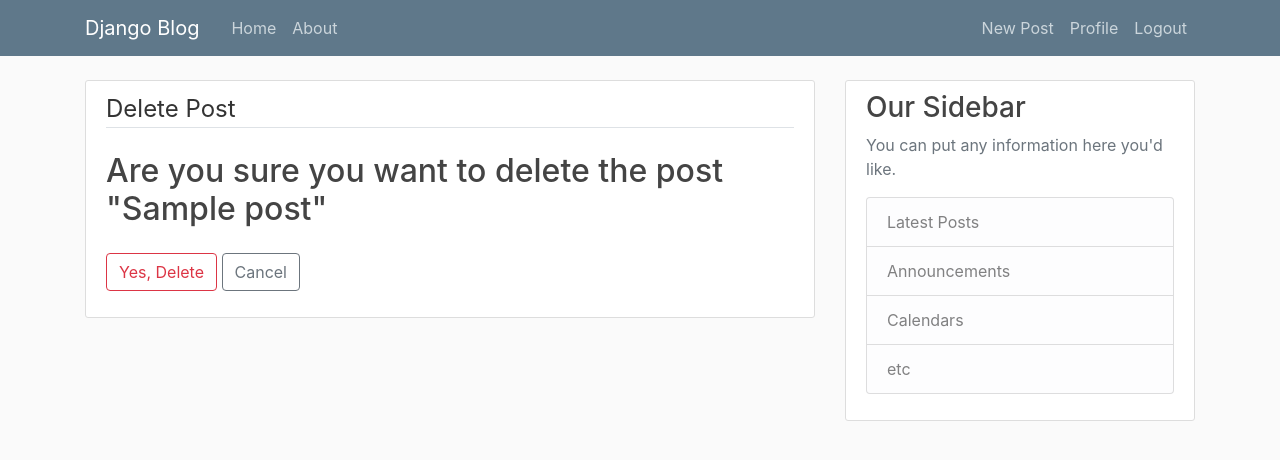
After one commit to AsherKingpin/django-blog-learning, a Django app: page /post/1/delete/ in a window 1280 px wide. The commit adds this page. Shown: the top 460 px of the page. Run offline with Django 5.2, Linux system fonts and the light colour scheme; a user stored in the database is signed in; tables that the repository leaves empty hold one stand-in row (values such as "Sample post").

Commit message:
Created a Delete, Update and Create functionality

```diff
--- a/blog/models.py
+++ b/blog/models.py
@@ -1,6 +1,7 @@
 from django.db import models
 from django.utils import timezone
 from django.contrib.auth.models import User
+from django.urls import reverse
 
 class Post(models.Model):
     title = models.CharField(max_length=100)
@@ -10,3 +11,6 @@ class Post(models.Model):
 
     def __str__(self):
         return self.title
+
+    def get_absolute_url(self):
+        return reverse('post-detail', kwargs = {'pk': self.pk})
--- a/blog/templates/blog/base.html
+++ b/blog/templates/blog/base.html
@@ -31,8 +31,9 @@
             <!-- Navbar Right Side -->
             <div class="navbar-nav">
             {%if user.is_authenticated%}
+            <a class="nav-item nav-link" href="{% url 'post-create'%}">New Post</a>
             <a class="nav-item nav-link" href="{% url 'profile' %}">Profile</a>
-              <a class="nav-item nav-link" href="{% url 'logout' %}">Logout</a>
+            <a class="nav-item nav-link" href="{% url 'logout' %}">Logout</a>
             {% else %}
               <a class="nav-item nav-link" href="{% url 'login' %}">Login</a>
               <a class="nav-item nav-link" href="{% url 'register'%}">Register</a>
--- a/blog/templates/blog/home.html
+++ b/blog/templates/blog/home.html
@@ -8,7 +8,7 @@
                 <a class="mr-2" href="#">{{ post.author }}</a>
                 <small class="text-muted">{{ post.date_posted|date:"F d, Y" }}</small>
             </div>
-            <h2><a class="article-title" href="#">{{ post.title }}</a></h2>
+            <h2><a class="article-title" href="{% url 'post-detail' post.id %}">{{ post.title }}</a></h2>
             <p class="article-content">{{ post.content }}</p>
         </div>
         </article>
--- /dev/null
+++ b/blog/templates/blog/post_confirm_delete.html
@@ -0,0 +1,16 @@
+{% extends "blog/base.html" %}
+{% block content %}
+    <div class="content-section">
+        <form method="POST">
+            {% csrf_token %}
+            <fieldset class="form-group">
+                <legend class="border-bottom mb-4">Delete Post</legend>
+                <h2>Are you sure you want to delete the post "{{ object.title }}"</h2>
+            </fieldset>
+            <div class="form-group">
+                <button class="btn btn-outline-danger" type="submit">Yes, Delete</button>
+                <a class="btn btn-outline-secondary" href="{% url 'post-detail' object.id %}">Cancel</a>
+            </div>
+        </form>
+    </div>
+{% endblock content %}
--- a/blog/urls.py
+++ b/blog/urls.py
@@ -1,6 +1,12 @@
 from django.urls import path
+from .views import PostListView, PostDetailView, PostCreateView, PostDeleteView, PostUpdateView
 from . import views
 urlpatterns = [
-    path('', views.home, name = 'blog-home'),
+    path('', PostListView.as_view(), name = 'blog-home'),
+    path('post/<int:pk>/', PostDetailView.as_view(), name='post-detail'),
+    path('post/new/', PostCreateView.as_view(), name='post-create'),
+    path('post/<int:pk>/update/', PostUpdateView.as_view(), name='post-update'),
+    path('post/<int:pk>/delete/', PostDeleteView.as_view(), name='post-delete'),
     path('about/', views.about, name = 'blog-about'),
+
 ]
--- a/blog/views.py
+++ b/blog/views.py
@@ -1,4 +1,6 @@
 from django.shortcuts import render
+from django.contrib.auth.mixins import LoginRequiredMixin, UserPassesTestMixin
+from django.views.generic import ListView, DetailView, CreateView, UpdateView, DeleteView
 from .models import Post
 
 def home(request):
@@ -7,5 +9,53 @@ def home(request):
     }
     return render(request, 'blog/home.html', context)
 
+
+class PostListView(ListView):
+    model = Post
+    template_name = 'blog/home.html'  # <app>/<model>_<viewtype>.html
+    context_object_name = 'posts'
+    ordering = ['-date_posted']
+
+
+class PostDetailView(DetailView):
+    model = Post
+
+
+class PostCreateView(LoginRequiredMixin,CreateView):
+    model = Post
+    fields = ['title', 'content']
+
+    def form_valid(self, form):
+        form.instance.author = self.request.user
+        return super().form_valid(form)
+
+class PostUpdateView(LoginRequiredMixin,UserPassesTestMixin, UpdateView):
+    model = Post
+    fields = ['title', 'content']
+
+    def form_valid(self, form):
+        form.instance.author = self.request.user
+        return super().form_valid(form)
+
+    def test_func(self):
+        post = self.get_object()
+
+        if self.request.user == post.author:
+            return True
+        return False
+
+class PostDeleteView(LoginRequiredMixin,UserPassesTestMixin, DeleteView):
+    model = Post
+    success_url = '/'
+
+    def test_func(self):
+        post = self.get_object()
+
+        if self.request.user == post.author:
+            return True
+        return False
+
+
+
 def about(request):
     return render(request, 'blog/about.html', {'title': 'About'})
```
Also changed, not shown: blog/templates/blog/post_detail.html (added, +20 -0 lines), blog/templates/blog/post_form.html (added, +16 -0 lines).
